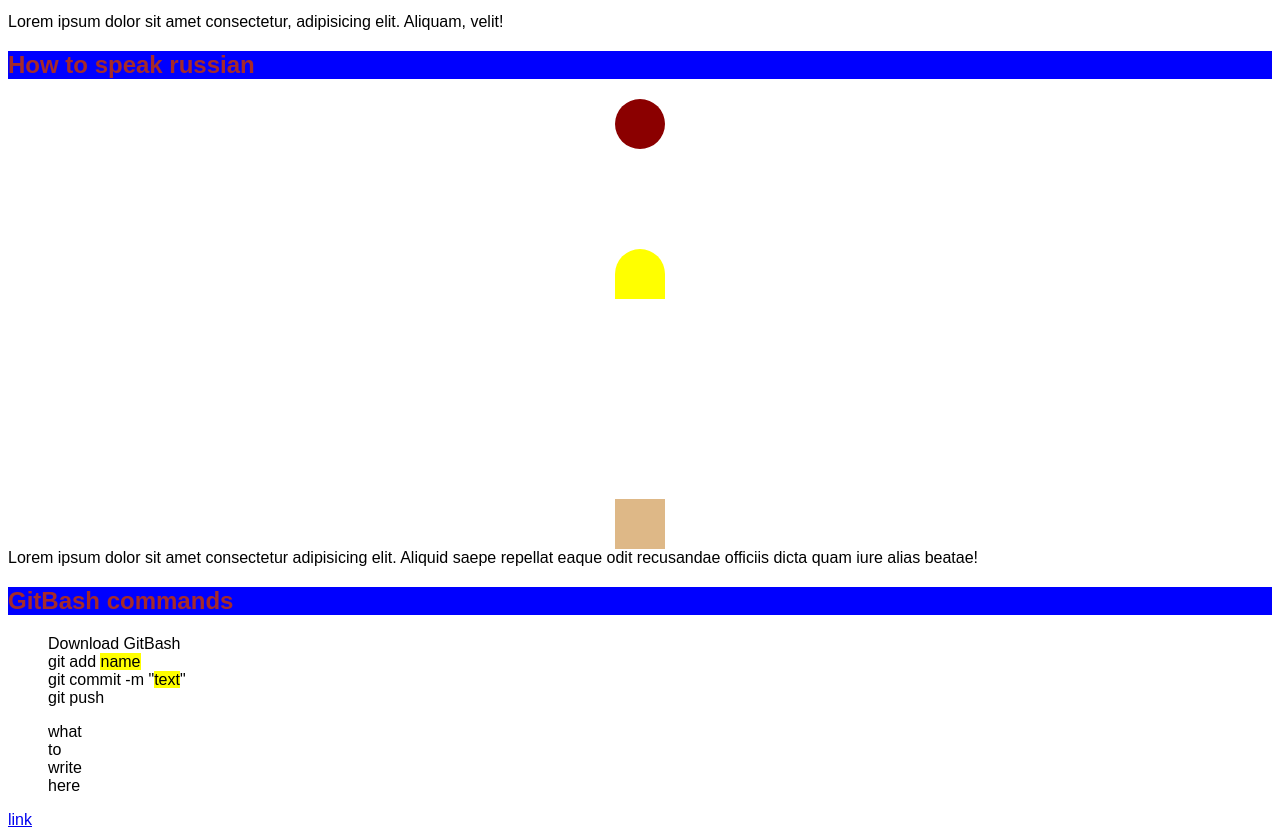
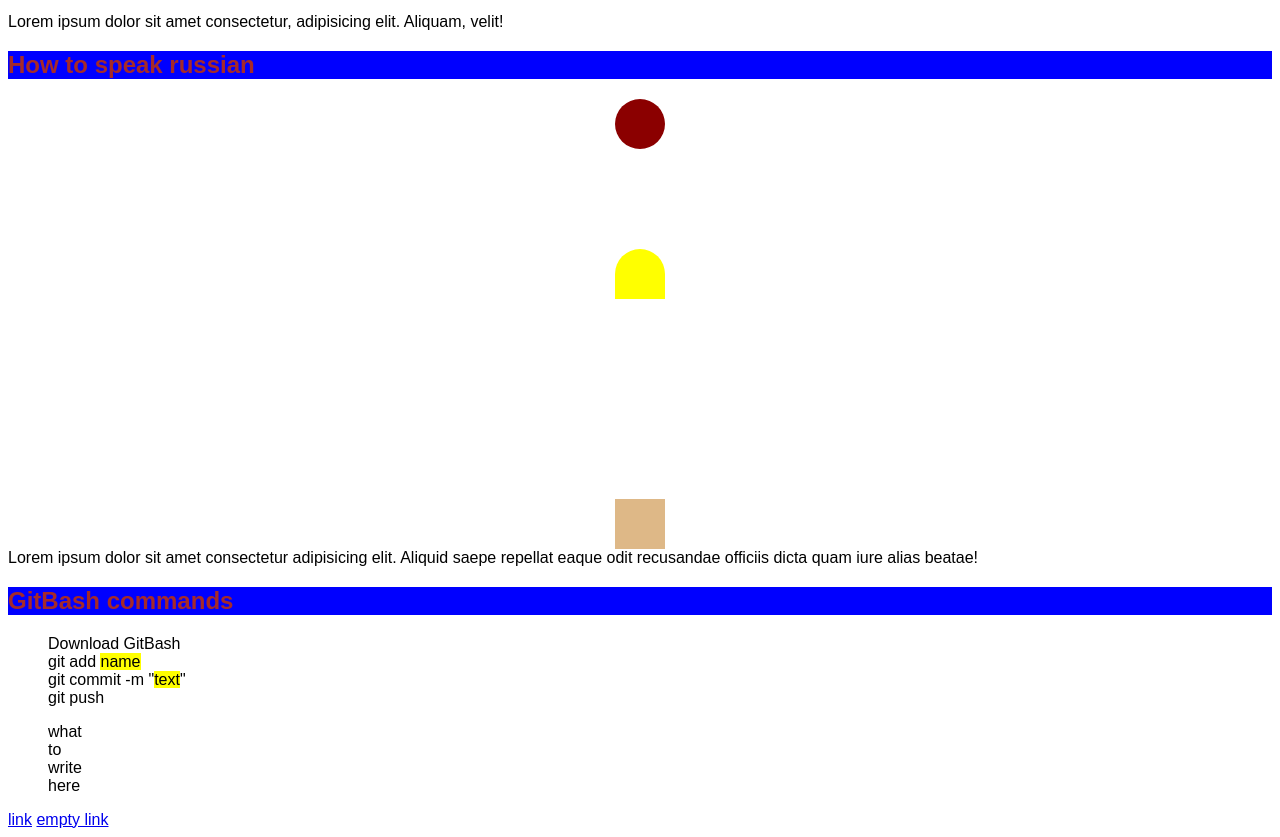
Before and after one commit to LoLiPoP190/11.11.22, a plain HTML site: page index.html in a window 1280 px wide. Shown: the part 97-934 px from the top of the page. Drawn offline with Linux system fonts and the light colour scheme; a web font is replaced by a local one.

Commit message:
new link again

```diff
--- a/index.html
+++ b/index.html
@@ -49,5 +49,6 @@
       <li>here</li>
     </ul>
     <a href="#">link</a>
+    <a href="#">empty link</a>
   </body>
 </html>
```
